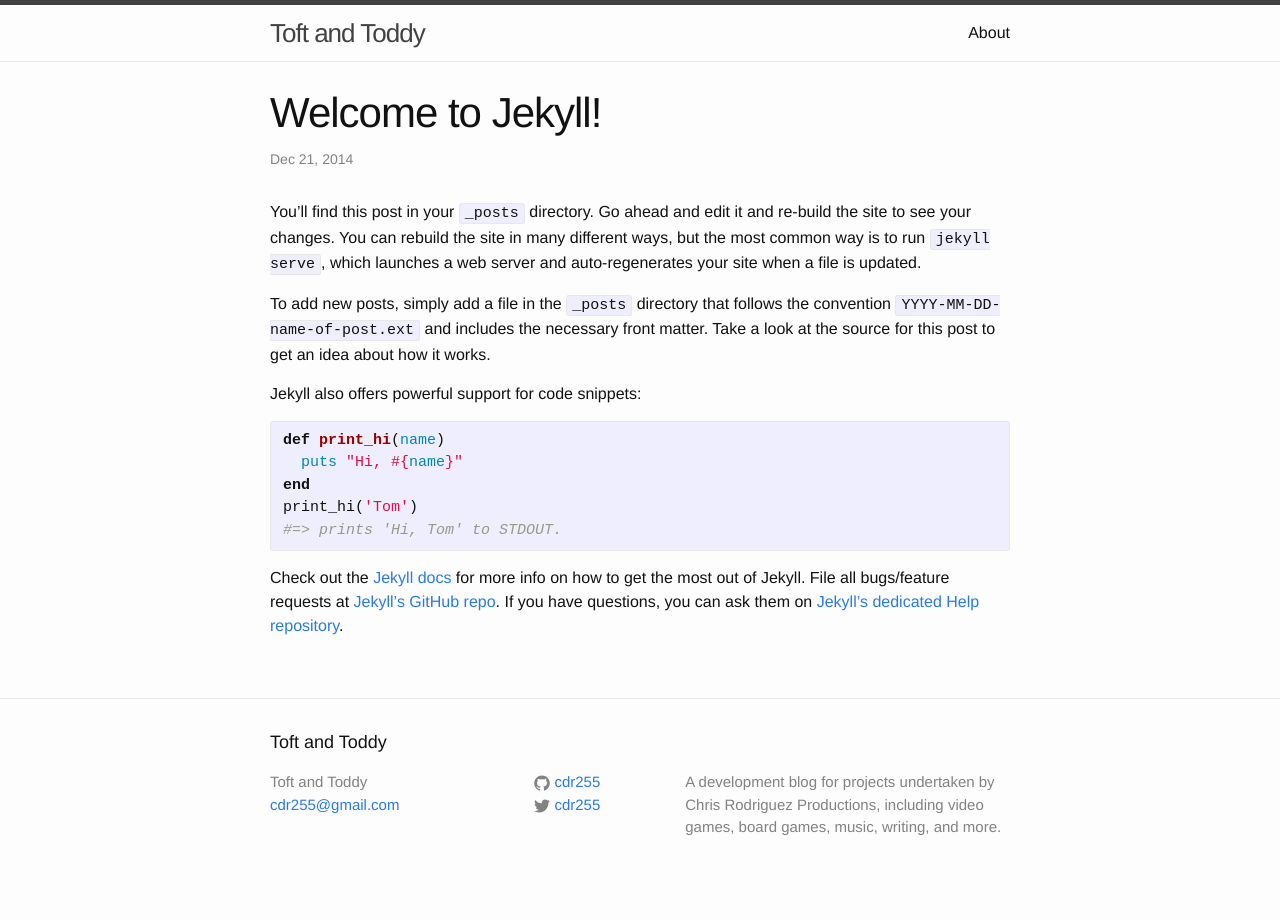
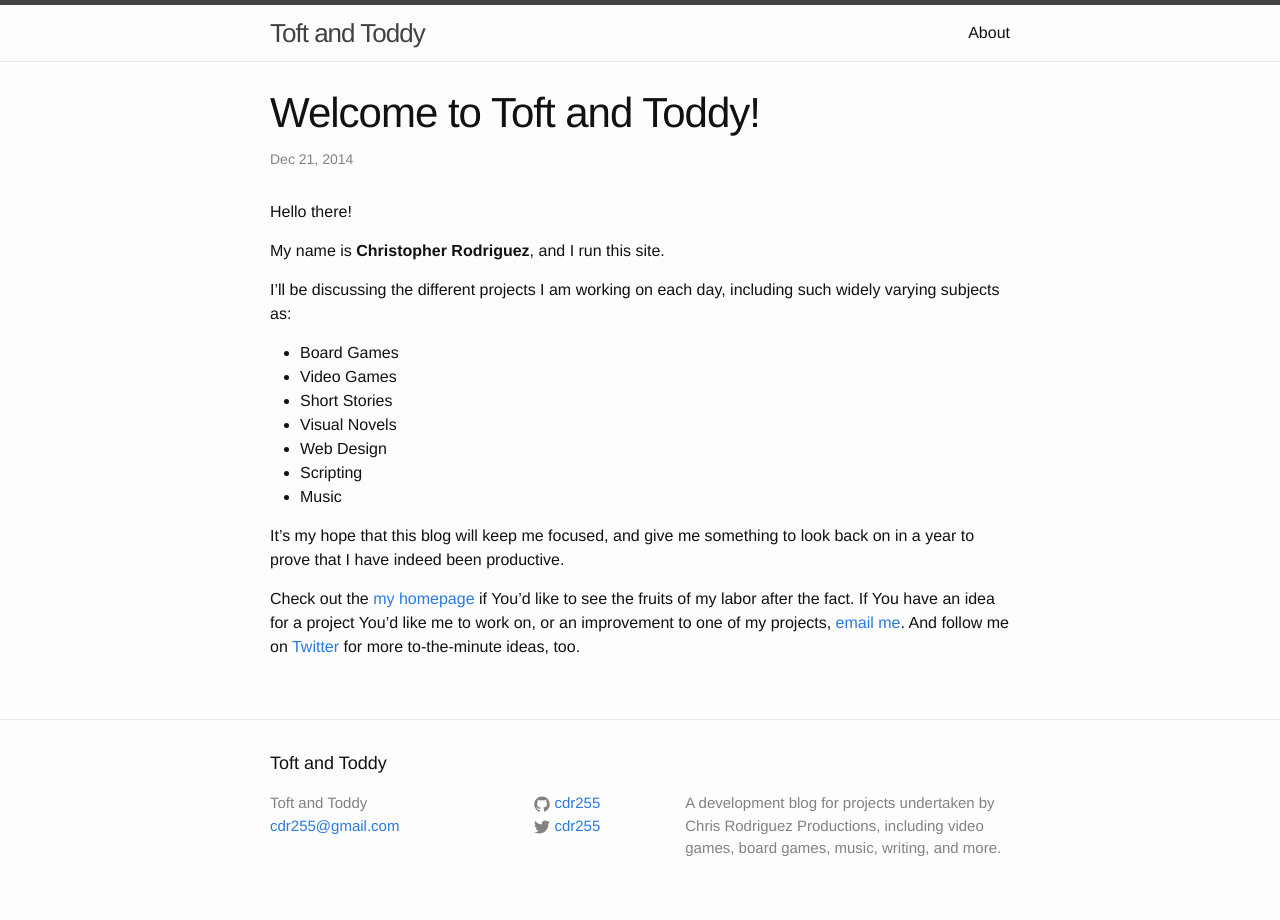
Before and after one commit to cdr255/toft-and-toddy-old, a Jekyll site: the page built from _posts/2014-12-21-welcome-to-jekyll.markdown, in a window 1280 px wide. Built offline with Jekyll 4.4.1, drawn with Linux system fonts in a browser that asks for light colours.

Commit message:
Added Gemfile, edited first post.

```diff
--- /dev/null
+++ b/Gemfile
@@ -0,0 +1,2 @@
+source 'https://rubygems.org'
+gem 'github-pages'
--- a/_posts/2014-12-21-welcome-to-jekyll.markdown
+++ b/_posts/2014-12-21-welcome-to-jekyll.markdown
@@ -1,25 +1,33 @@
 ---
 layout: post
-title:  "Welcome to Jekyll!"
-date:   2014-12-21 17:14:32
-categories: jekyll update
+title:  "Welcome to Toft and Toddy!"
+date:   2014-12-21 21:59:32
+categories: meta list
 ---
-You’ll find this post in your `_posts` directory. Go ahead and edit it and re-build the site to see your changes. You can rebuild the site in many different ways, but the most common way is to run `jekyll serve`, which launches a web server and auto-regenerates your site when a file is updated.
 
-To add new posts, simply add a file in the `_posts` directory that follows the convention `YYYY-MM-DD-name-of-post.ext` and includes the necessary front matter. Take a look at the source for this post to get an idea about how it works.
+Hello there!
 
-Jekyll also offers powerful support for code snippets:
+My name is __Christopher Rodriguez__, and I run this site.
 
-{% highlight ruby %}
-def print_hi(name)
-  puts "Hi, #{name}"
-end
-print_hi('Tom')
-#=> prints 'Hi, Tom' to STDOUT.
-{% endhighlight %}
+I'll be discussing the different projects I am working on each day,
+including such widely varying subjects as:
 
-Check out the [Jekyll docs][jekyll] for more info on how to get the most out of Jekyll. File all bugs/feature requests at [Jekyll’s GitHub repo][jekyll-gh]. If you have questions, you can ask them on [Jekyll’s dedicated Help repository][jekyll-help].
+- Board Games
+- Video Games
+- Short Stories
+- Visual Novels
+- Web Design
+- Scripting
+- Music
 
-[jekyll]:      http://jekyllrb.com
-[jekyll-gh]:   https://github.com/jekyll/jekyll
-[jekyll-help]: https://github.com/jekyll/jekyll-help
+It's my hope that this blog will keep me focused, and give me
+something to look back on in a year to prove that I have indeed been
+productive.
+
+Check out the [my homepage][cdr255] if You'd like to see the fruits of
+my labor after the fact. If You have an idea for a project You'd like me to work on, or an improvement to one of my projects, [email me][email]. And follow me on [Twitter][twitter] for more to-the-minute ideas, too.
+
+
+[cdr255]: http://www.cdr255.com/ "Maintained with all open technologies."
+[email]: mailto:cdr255@gmail.com "You can also write to say hello!"
+[twitter]: http://www.twitter.com/cdr255 "I try to post a few times a day."
```
Also changed, not shown: Gemfile.lock (added).
